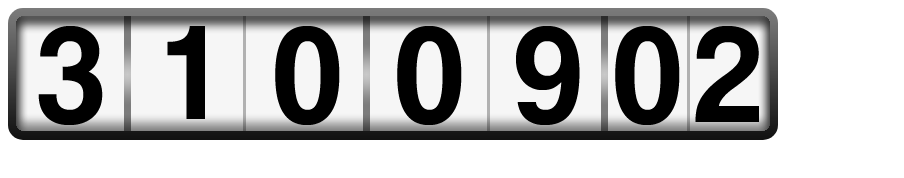
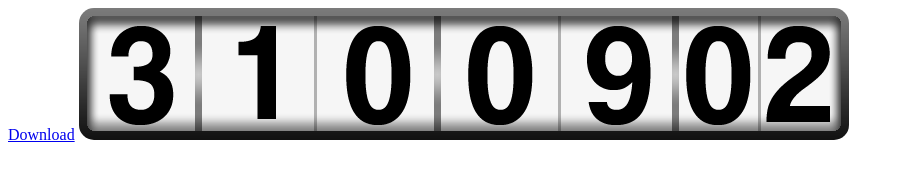
Before and after one commit to cousine/Drum-Countdown, a plain HTML site: page index.html in a window 1280 px wide. Shown: the whole page, without its empty margins (0-904 px from the left). Drawn offline with Linux system fonts and the light colour scheme.

Commit message:
added download link

```diff
--- a/index.html
+++ b/index.html
@@ -19,6 +19,7 @@
     </script>
   </head>
   <body>
+    <a href="http://plugins.jquery.com/files/jQuery.drumCountdown.1.0.js_.zip" target="_blank">Download</a>
     <div class="counter">
 
     </div>
```
